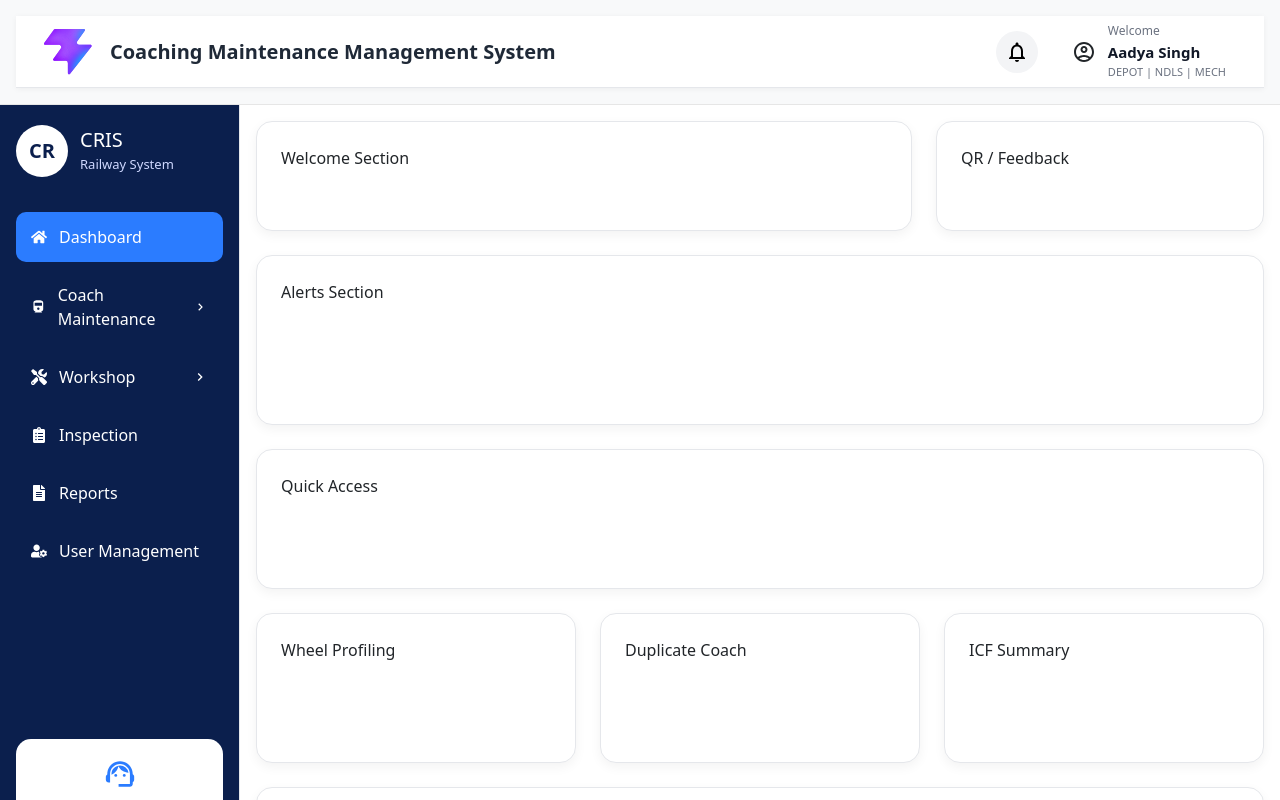
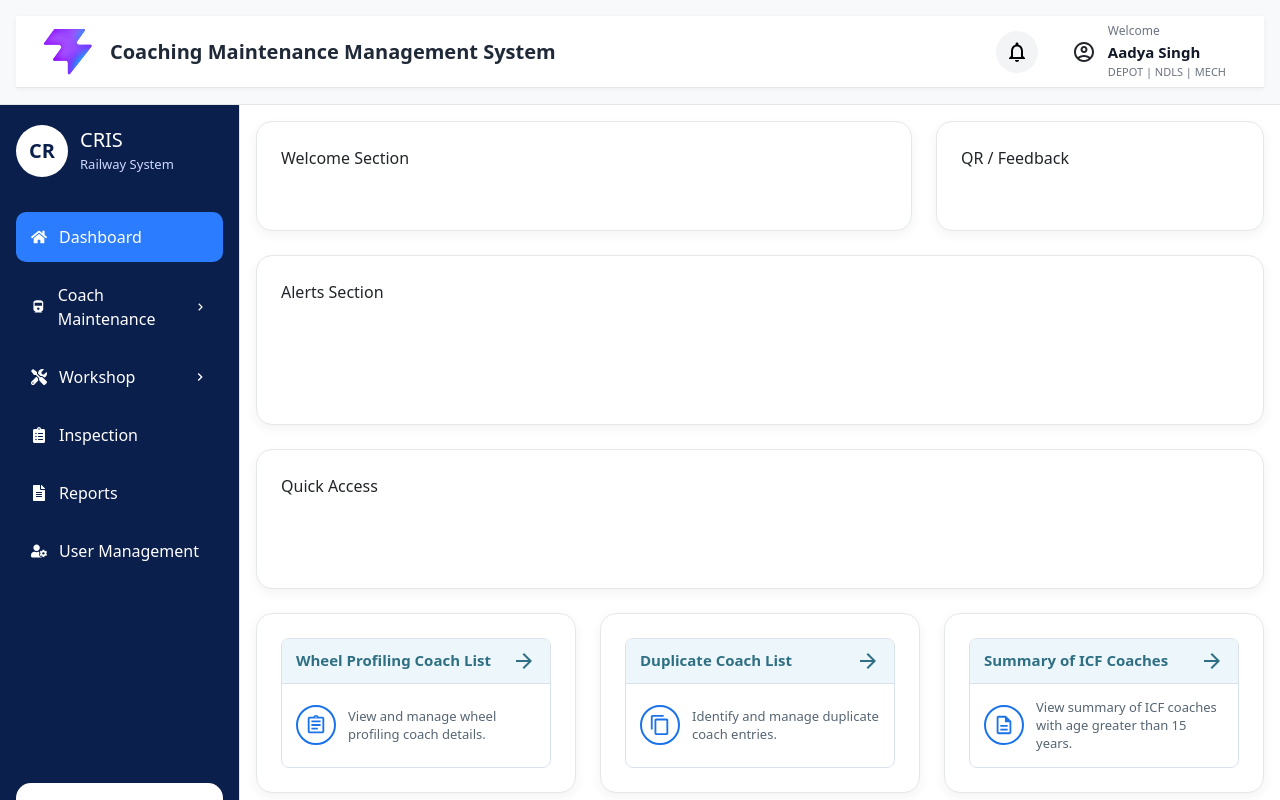
Before and after one commit to aadyasingh1807-alt/cris-internship-project, a React (Vite) app: page / in a window 1280 px wide. Shown: the top 800 px of the page. Built offline with nearby package versions, Linux system fonts and the light colour scheme.

Commit message:
Add reusable dashboard info cards

```diff
--- /dev/null
+++ b/src/components/cards/InfoCard/InfoCard.css
@@ -0,0 +1,64 @@
+.info-card-component {
+    background: #ffffff;
+    border: 1px solid #d9e2ec;
+    border-radius: 8px;
+    overflow: hidden;
+    height: 100%;
+    display: flex;
+    flex-direction: column;
+}
+
+/* Header */
+.info-card-header {
+    background: #edf7fb;
+    padding: 10px 14px;
+    display: flex;
+    justify-content: space-between;
+    align-items: center;
+    border-bottom: 1px solid #d9e2ec;
+}
+
+.info-card-header h3 {
+    margin: 0;
+    font-size: 15px;
+    font-weight: 600;
+    color: #2f6f83;
+    line-height: 1.3;
+}
+
+.info-card-arrow {
+    color: #2f6f83;
+    font-size: 20px;
+}
+
+/* Body */
+.info-card-body {
+    display: flex;
+    align-items: center;
+    gap: 12px;
+    padding: 14px;
+    flex: 1;
+}
+
+.info-card-icon {
+    width: 40px;
+    height: 40px;
+    border: 2px solid #1a73e8;
+    border-radius: 50%;
+    display: flex;
+    justify-content: center;
+    align-items: center;
+    color: #1a73e8;
+    flex-shrink: 0;
+}
+
+.info-card-icon svg {
+    font-size: 22px;
+}
+
+.info-card-body p {
+    margin: 0;
+    font-size: 13px;
+    color: #566573;
+    line-height: 1.4;
+}
--- /dev/null
+++ b/src/components/cards/InfoCard/InfoCard.tsx
@@ -0,0 +1,32 @@
+import "./InfoCard.css";
+import ArrowForwardIcon from "@mui/icons-material/ArrowForward";
+import { ReactNode } from "react";
+
+interface InfoCardProps {
+  title: string;
+  description: string;
+  icon: ReactNode;
+}
+
+export default function InfoCard({
+  title,
+  description,
+  icon,
+}: InfoCardProps) {
+  return (
+    <div className="info-card-component">
+      <div className="info-card-header">
+        <h3>{title}</h3>
+        <ArrowForwardIcon className="info-card-arrow" />
+      </div>
+
+      <div className="info-card-body">
+        <div className="info-card-icon">
+          {icon}
+        </div>
+
+        <p>{description}</p>
+      </div>
+    </div>
+  );
+}
--- a/src/pages/Dashboard/Dashboard.tsx
+++ b/src/pages/Dashboard/Dashboard.tsx
@@ -1,4 +1,11 @@
 import "./Dashboard.css";
+
+import InfoCard from "../../components/cards/InfoCard/InfoCard";
+
+import AssignmentOutlinedIcon from "@mui/icons-material/AssignmentOutlined";
+import ContentCopyOutlinedIcon from "@mui/icons-material/ContentCopyOutlined";
+import DescriptionOutlinedIcon from "@mui/icons-material/DescriptionOutlined";
+import FactCheckOutlinedIcon from "@mui/icons-material/FactCheckOutlined";
 
 export default function Dashboard() {
   return (
@@ -31,19 +38,35 @@ export default function Dashboard() {
       <div className="info-grid">
 
         <section className="info-card">
-          Wheel Profiling
+          <InfoCard
+            title="Wheel Profiling Coach List"
+            description="View and manage wheel profiling coach details."
+            icon={<AssignmentOutlinedIcon />}
+          />
         </section>
 
         <section className="info-card">
-          Duplicate Coach
+          <InfoCard
+            title="Duplicate Coach List"
+            description="Identify and manage duplicate coach entries."
+            icon={<ContentCopyOutlinedIcon />}
+          />
         </section>
 
         <section className="info-card">
-          ICF Summary
+          <InfoCard
+            title="Summary of ICF Coaches"
+            description="View summary of ICF coaches with age greater than 15 years."
+            icon={<DescriptionOutlinedIcon />}
+          />
         </section>
 
-        <section className="info-card full-width">
-          Total BPC
+        <section className="info-card">
+          <InfoCard
+            title="Total BPC for NMG Rakes"
+            description="Check total BPC details for NMG rakes."
+            icon={<FactCheckOutlinedIcon />}
+          />
         </section>
 
       </div>
```
Also changed, not shown: src/components/cards/AlertCard/AlertCard.css (added), src/components/cards/AlertCard/AlertCard.tsx (added), src/components/cards/QRCodeCard/QRCodeCard.css (added), src/components/cards/QRCodeCard/QRCodeCard.tsx (added), src/components/cards/QuickAccessCard/QuickAccessCard.css (added), src/components/cards/QuickAccessCard/QuickAccessCard.tsx (added), src/components/cards/WelcomeCard/WelcomeCard.css (added), src/components/cards/WelcomeCard/WelcomeCard.tsx (added).
